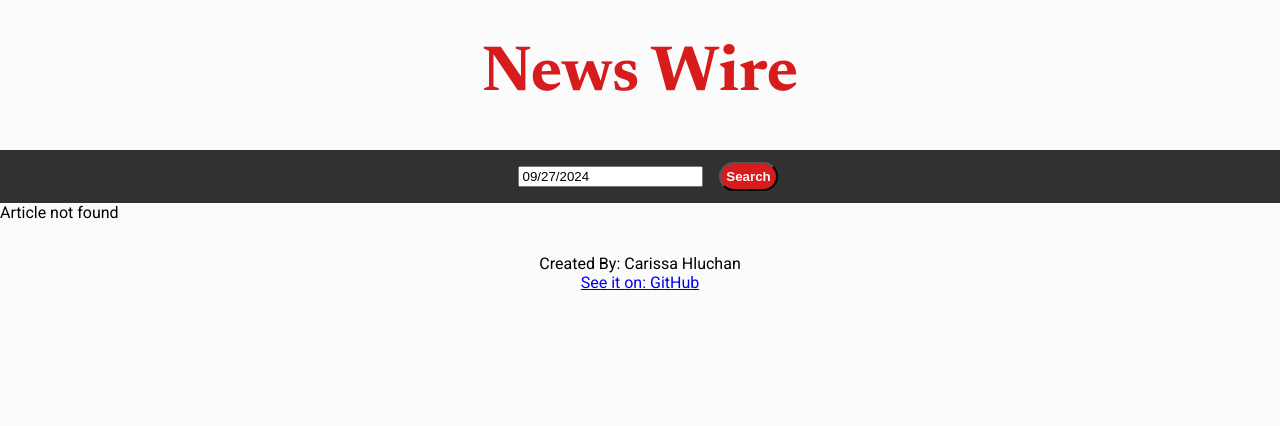
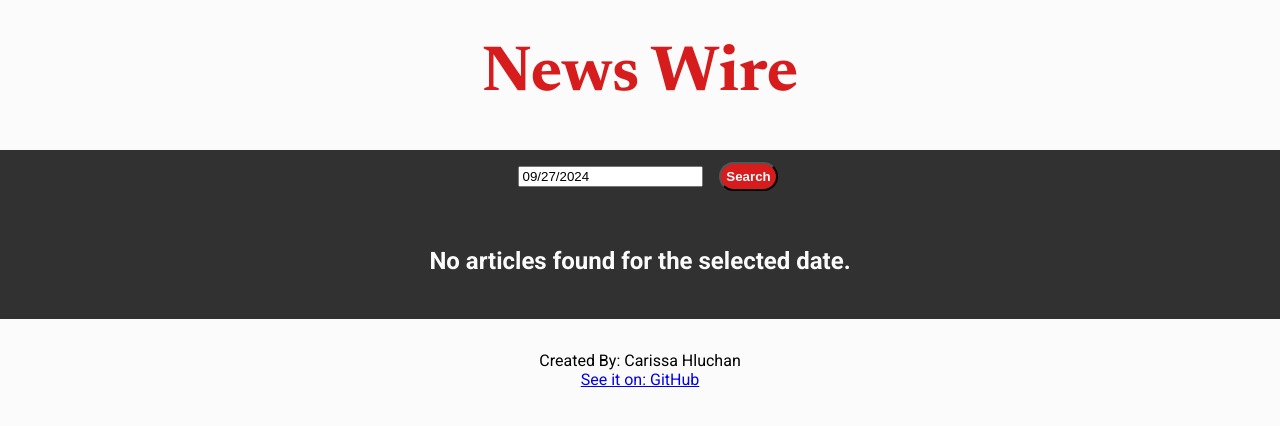
Before and after one commit to CarissaHluchan/news-wire, a React (Create React App) app: page /article/1 in a window 1280 px wide. Before the commit this address had no page. Shown: the top 426 px of the page. Built offline with nearby package versions, Linux system fonts and the light colour scheme; a web font is replaced by a local one.

Commit message:
Fix: Form navigation to '/'

```diff
--- a/src/Components/App/App.js
+++ b/src/Components/App/App.js
@@ -30,15 +30,13 @@ function App() {
         return;
     }
 
-    const formattedSearchDate = searchDate.toISOString().slice(0, 10); // Format search date as YYYY-MM-DD
-
-    // Filter the articles based on the search date
+    const formattedSearchDate = searchDate.toISOString().slice(0, 10);
     const filtered = allNews.filter(article => {
-        const articleDate = article.publishedAt.slice(0, 10); // Extract the date portion of publishedAt
+        const articleDate = article.publishedAt.slice(0, 10);
         return articleDate === formattedSearchDate;
     });
 
-    setFilteredArticles(filtered); // Update the filteredNews state with the filtered articles
+    setFilteredArticles(filtered);
 };
 
 
@@ -79,9 +77,9 @@ function App() {
       </header>
       <Routes>
         <Route path='/' element={<AllNewsView allNews={filteredArticles ? filteredArticles : allNews}/>} />
-        <Route path='article/:publishedAt' element={<DetailedView allNews={allNews} />} />
-        <Route path='/error/:code' element={<ErrorPage />}></Route>
-        <Route path='*' element={<ErrorPage error={404} />}></Route>
+        <Route path='article/:publishedAt' element={<DetailedView allNews={filteredArticles ? filteredArticles : allNews} />} />
+        <Route path='/error/:code' element={<ErrorPage allNews={filteredArticles ? filteredArticles : allNews} />}></Route>
+        <Route path='*' element={<ErrorPage error={404} allNews={filteredArticles ? filteredArticles : allNews} />}></Route>
       </Routes>
       <footer>
         <div>Created By: Carissa Hluchan</div>
--- a/src/Components/DetailedView/DetailedView.js
+++ b/src/Components/DetailedView/DetailedView.js
@@ -13,7 +13,11 @@ function DetailedView({ allNews }) {
     })
 
     if (!newsArticle) {
-        return <div>Article not found</div>;
+        return (
+            <main className='all-news-main'>
+                <h2 className='no-articles-found-message'>No articles found for the selected date.</h2>
+            </main>
+        );
     }
 
     const isImageValid = newsArticle.urlToImage && newsArticle.urlToImage.trim() !== '';
--- a/src/Components/Form/Form.js
+++ b/src/Components/Form/Form.js
@@ -1,19 +1,21 @@
 import { useState } from 'react';
 import { Controller, useForm } from 'react-hook-form';
 import DatePicker from 'react-datepicker';
+import { useNavigate } from 'react-router-dom';
 import 'react-datepicker/dist/react-datepicker.css';
 import './Form.css';
 
 function Form({ handleSearch }) {
     const { control, handleSubmit } = useForm();
     const [searchDate, setSearchDate] = useState(new Date());
+    const navigate = useNavigate();
 
     const onSubmit = (data) => {
         // Handle search logic here, using data.searchDate
-        console.log('Search data:', data);
-
-        setSearchDate(data.searchDate)
+        // console.log('Search data:', data);
+        setSearchDate(data.searchDate);
         handleSearch(data.searchDate);
+        navigate('/')
     };
 
     return (
@@ -25,6 +27,7 @@ function Form({ handleSearch }) {
                 render={({ field }) => (
                     <DatePicker
                         {...field}
+                        placeholderText='MM/DD/YYYY'
                         selected={searchDate}
                         onChange={(date) => {
                             setSearchDate(date);
```
